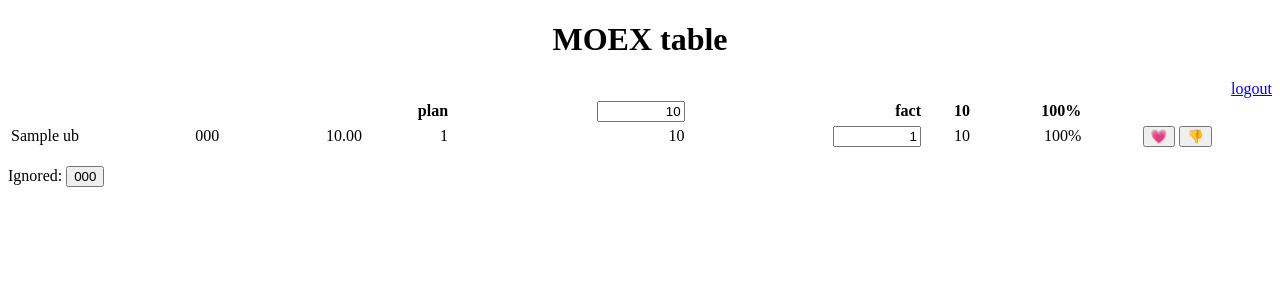
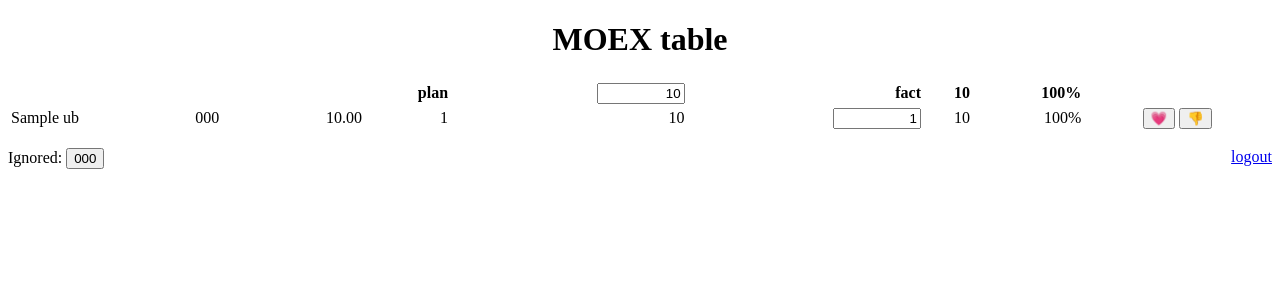
Before and after one commit to dengerr/moex, a Flask app: template templates/table.html in a window 1280 px wide. Shown: the top 300 px of the page. Run offline with Flask 3, Linux system fonts and the light colour scheme; the template is opened without the code that fills it: most values are stand-ins (such as "Sample title", 1, 10 or a date in 2020); parts of the project's set-up code (start-up, migrations or seed data) failed here and were passed over; some libraries are stand-ins or nearby versions.

Commit message:
refactor style

```diff
--- a/templates/table.html
+++ b/templates/table.html
@@ -4,14 +4,12 @@
 <script src="https://unpkg.com/htmx.org@1.9.2"></script>
 
 <style>
-table {width: 100%; min-width: 780px;}
+table {width: 100%; min-width: 850px;}
 input {width: 6em; text-align: right;}
 .fav {font-weight: bold; }
 </style>
 
 <h1 align=center>MOEX table</h1>
-
-<div style="text-align: right; "><a href="/logout">logout</a></div>
 
 <table>
   <tr>
@@ -44,6 +42,8 @@ input {width: 6em; text-align: right;}
 
 </table>
 
+<p style="float: right;"><a href="/logout">logout</a></p>
+
 <p>Ignored:
   {%- for code in ub.ignored %}
     <button hx-patch="/" hx-target="body" hx-vals='{"toggle_ign": "{{code}}"}'>{{code}}</button>
```
